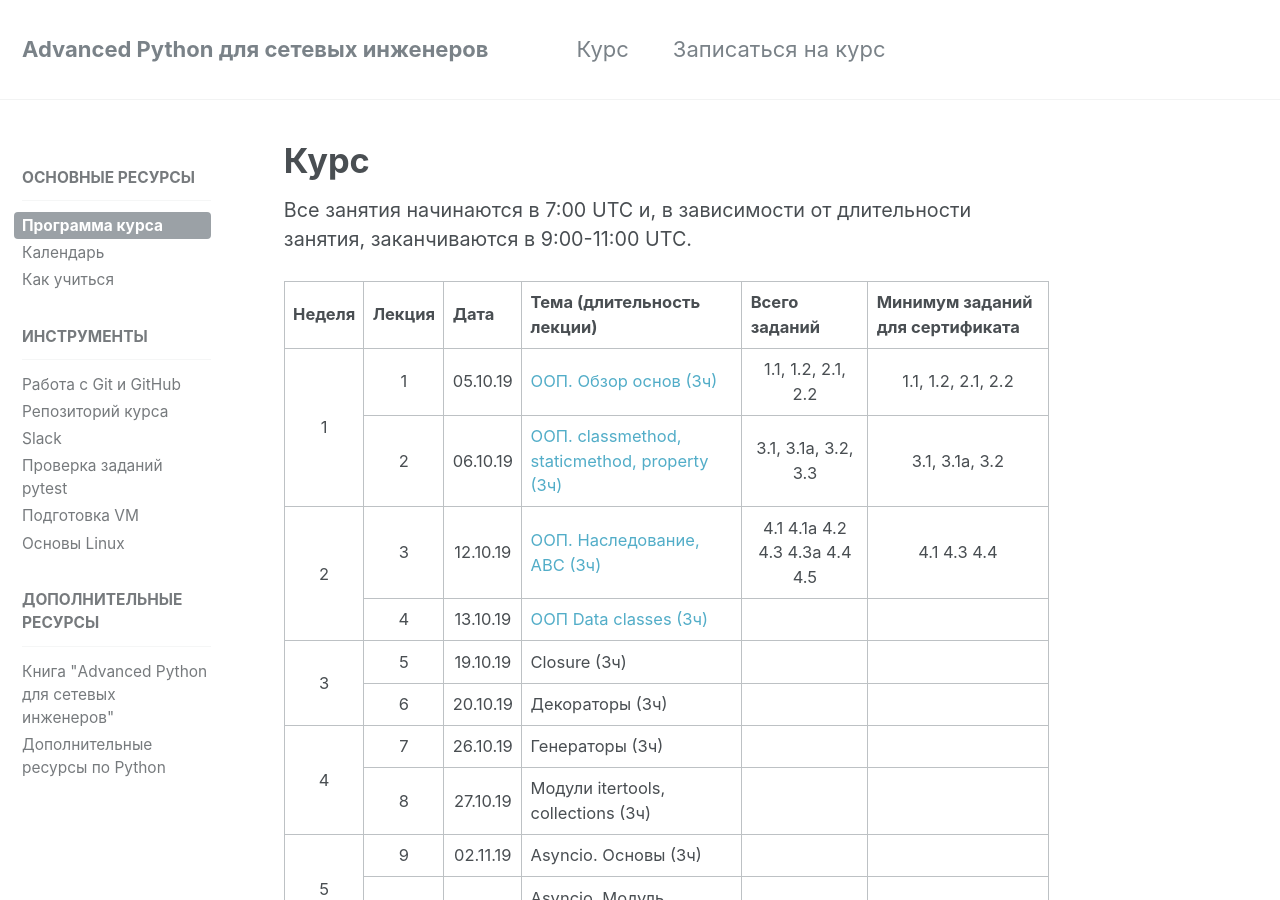
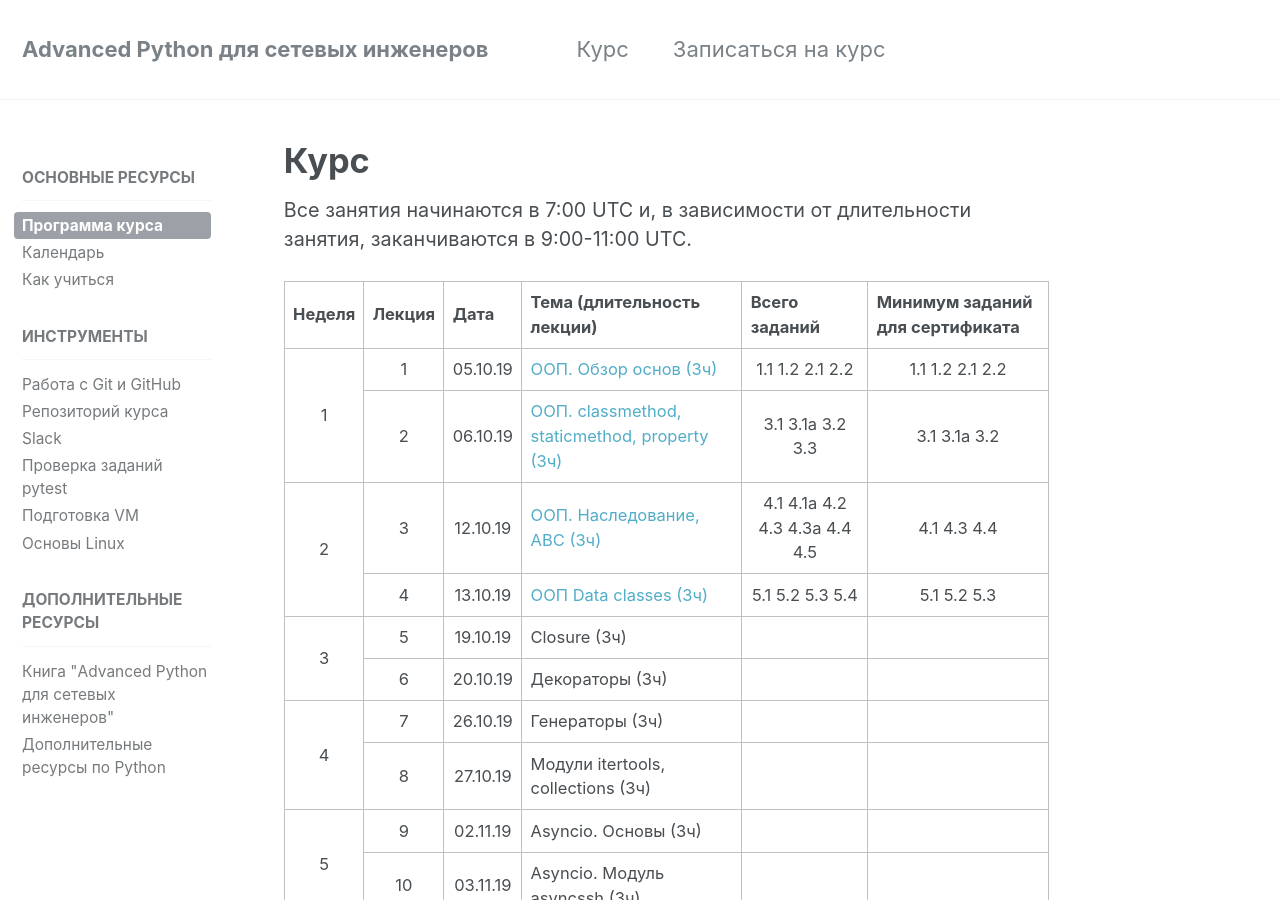
Before and after one commit to advpyneng/advpyneng.github.io, a Jekyll site: the page built from _pages/course.md, in a window 1280 px wide and 900 px high. Built offline with Jekyll 4.4.1, drawn with Linux system fonts in a browser that asks for light colours; comment, search, counter and statistics services are not loaded.

```diff
--- a/_pages/course.md
+++ b/_pages/course.md
@@ -21,15 +21,15 @@ permalink: /course/
     <td align="center">1</td>
     <td align="center">05.10.19</td>
     <td><a href="https://advpyneng.github.io/advpyneng-1/lecture-01/">ООП. Обзор основ (3ч)</a></td>
-    <td align="center">1.1, 1.2, 2.1, 2.2</td>
-    <td align="center">1.1, 1.2, 2.1, 2.2</td>
+    <td align="center">1.1 1.2 2.1 2.2</td>
+    <td align="center">1.1 1.2 2.1 2.2</td>
  </tr>
  <tr>
     <td align="center">2</td>
     <td align="center">06.10.19</td>
     <td><a href="https://advpyneng.github.io/advpyneng-1/lecture-02/">ООП. classmethod, staticmethod, property (3ч)</a></td>
-    <td align="center">3.1, 3.1a, 3.2, 3.3</td>
-    <td align="center">3.1, 3.1a, 3.2</td>
+    <td align="center">3.1 3.1a 3.2 3.3</td>
+    <td align="center">3.1 3.1a 3.2</td>
  </tr>
  <tr>
     <td rowspan="2" align="center">2</td>
@@ -43,8 +43,8 @@ permalink: /course/
     <td align="center">4</td>
     <td align="center">13.10.19</td>
     <td><a href="https://advpyneng.github.io/advpyneng-1/lecture-04/">ООП Data classes (3ч)</a></td>
-    <td align="center"></td>
-    <td align="center"></td>
+    <td align="center">5.1 5.2 5.3 5.4</td>
+    <td align="center">5.1 5.2 5.3</td>
  </tr>
  <tr>
     <td rowspan="2" align="center">3</td>
```
Also changed, not shown: _posts/2019-10-13-lecture-04.md (+7 -1 lines).
